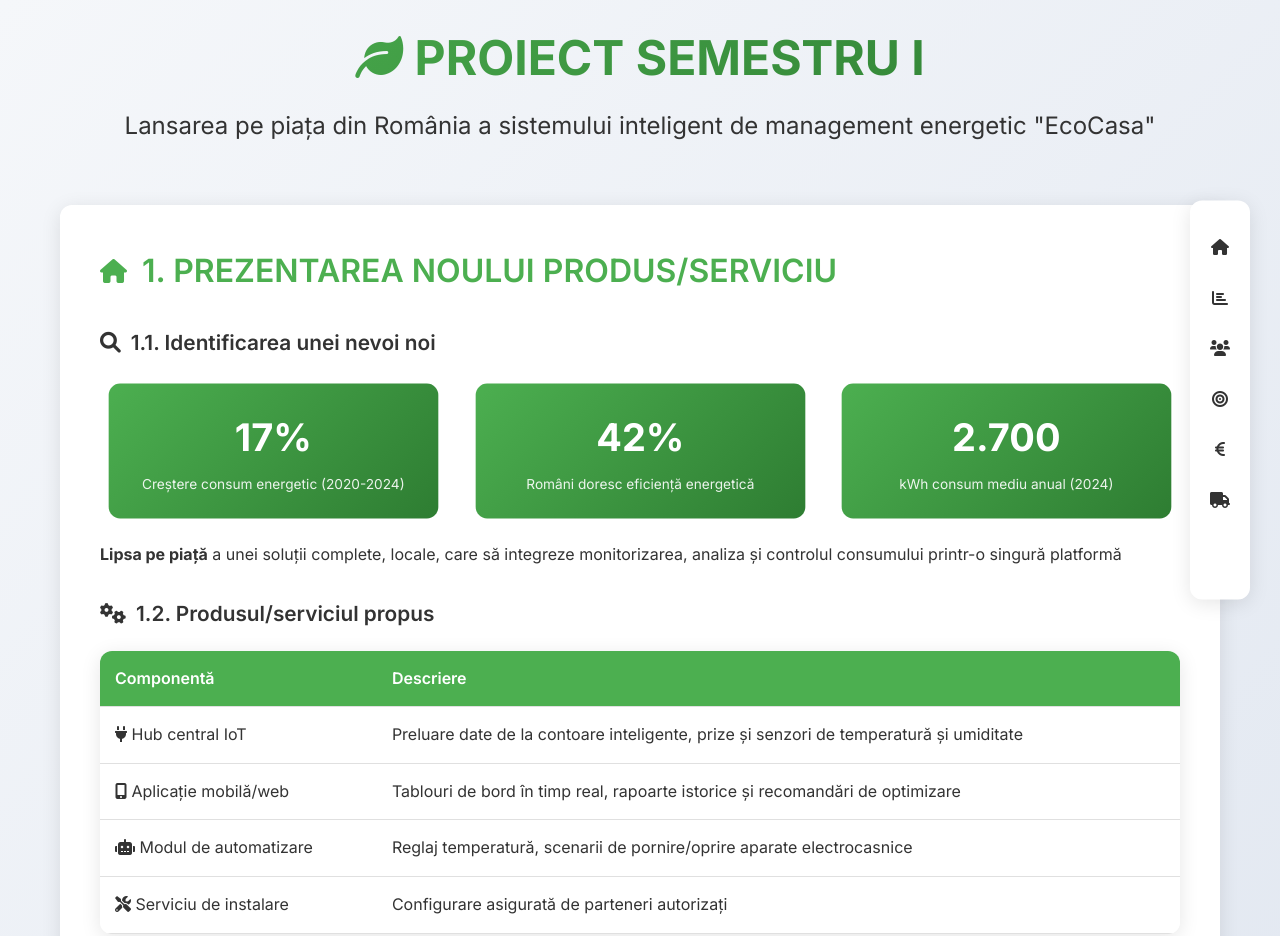
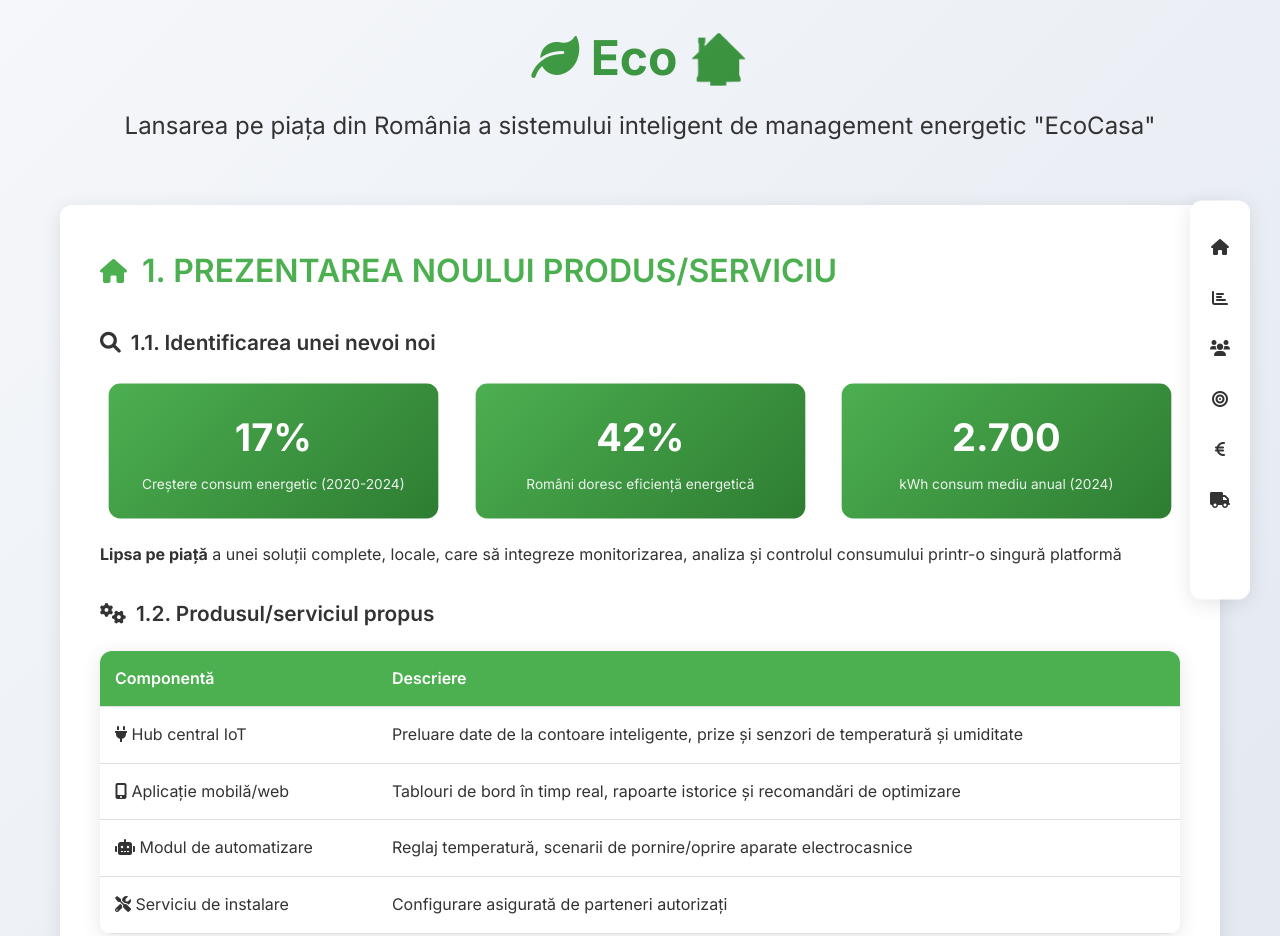
Before and after one commit to istrateeduard1/istrateeduard1.github.io, a plain HTML site: page index.html in a window 1280 px wide. Shown: the top 936 px of the page. Drawn offline with Linux system fonts and the light colour scheme.

Commit message:
Update index.html

```diff
--- a/index.html
+++ b/index.html
@@ -388,7 +388,7 @@
 
     <div class="container">
         <header class="header">
-            <h1><i class="fas fa-leaf"></i> PROIECT SEMESTRU I</h1>
+            <h1><i class="fas fa-leaf"></i> Eco 🏠</h1>
             <p class="subtitle">Lansarea pe piața din România a sistemului inteligent de management energetic "EcoCasa"</p>
         </header>
 
```
